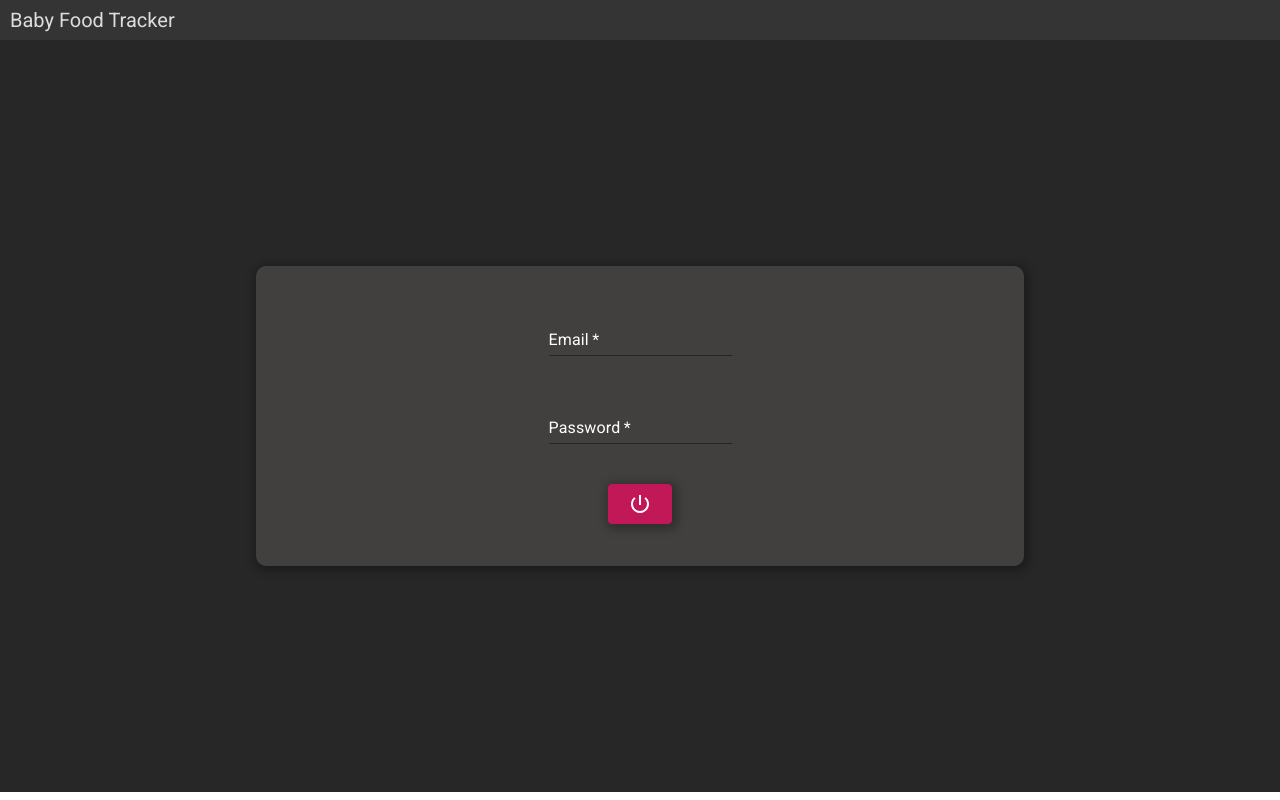
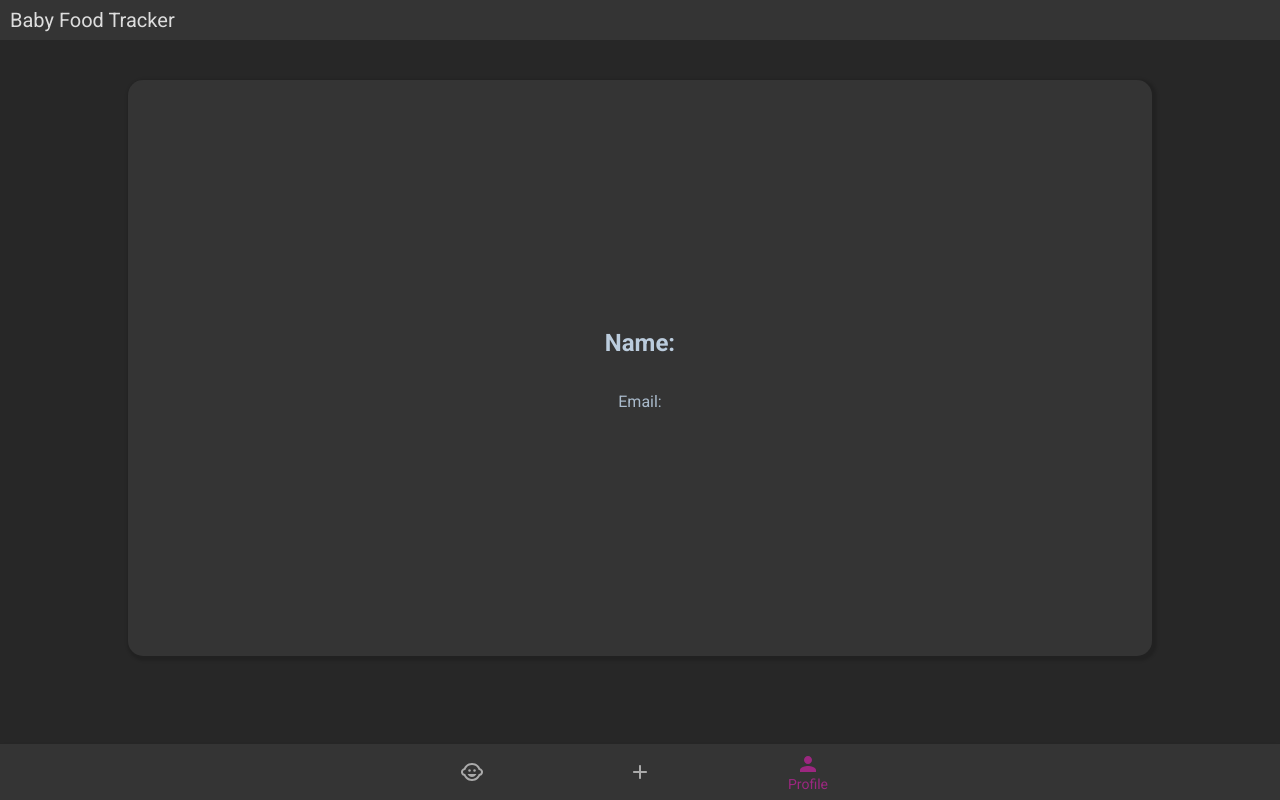
Before and after one commit to ZachBaird/baby-food-tracker, a React (Create React App) app in the folder frontend/: page /profile in a window 1280 px wide. Both pictures are taken after a click on the button 640 px from the left and 503 px from the top of the page. Built offline with nearby package versions, Linux system fonts and the light colour scheme; no server answers.

Commit message:
Cleaned up user services. Changed some styling. Skeleton Profile page.

```diff
--- a/frontend/src/pages/AddBabyPage.css
+++ b/frontend/src/pages/AddBabyPage.css
@@ -12,7 +12,7 @@
   align-items: center;
   justify-content: center;
   flex-direction: column;
-  background: #413e3e;
+  background: #343434;
   border-radius: 10px;
   padding: 20px;
 }
--- a/frontend/src/pages/LoginPage.js
+++ b/frontend/src/pages/LoginPage.js
@@ -1,9 +1,9 @@
 import { useState, useContext } from 'react';
-import axios from 'axios';
 import Box from '@mui/material/Box';
 import TextField from '@mui/material/TextField';
 import Button from '@mui/material/Button';
 import PowerSettingsNewIcon from '@mui/icons-material/PowerSettingsNew';
+import userService from '../services/userService';
 import { GlobalContext } from '../contexts/GlobalState';
 import { token, getCookieValue } from '../utilities/cookieHelpers';
 import './LoginPage.css';
@@ -17,20 +17,9 @@ const LoginPage = () => {
   const handleFormSubmit = async (e) => {
     e.preventDefault();
 
-    const params = new URLSearchParams();
-    params.append('email', email);
-    params.append('password', pass);
-
-    try {
-      const result = await axios.post(`http://localhost:5000/api/users/login`, params);
-
-      if (result.status === 200) {
-        const data = await result.data;
-        assignJwtToken(data.token);
-      }
-    } catch (err) {
-      console.warn(err);
-    }
+    const data = userService.login(email, pass);
+    if (data)
+      assignJwtToken(data.token);
   };
 
   if (!getCookieValue(token) || !jwtToken) {
--- /dev/null
+++ b/frontend/src/pages/ProfilePage.css
@@ -0,0 +1,26 @@
+.profile-container {
+  display: flex;
+  flex-direction: column;
+  align-items: center;
+  justify-content: center;
+  background: #343434;
+  width: 80%;
+  height: 80%;
+  margin: 40px auto;
+  border-radius: 15px;
+  box-shadow: 2px 2px 3px 3px rgba(0, 0, 0, 0.15);
+}
+
+.profile-container h2, .profile-container p {
+  display: flex;
+  align-items: center;
+  justify-content: space-between;
+}
+
+.profile-container h2 {
+  color: #bcd;
+}
+
+.profile-container p {
+  color: #abc;
+}
--- a/frontend/src/pages/ProfilePage.js
+++ b/frontend/src/pages/ProfilePage.js
@@ -1,13 +1,34 @@
-import { useEffect } from 'react';
+import { useEffect, useContext } from 'react';
 import { func } from 'prop-types';
+import { GlobalContext } from '../contexts/GlobalState';
+import userService from '../services/userService';
+import { token, getCookieValue } from '../utilities/cookieHelpers';
+import './ProfilePage.css';
 
 const propTypes = { setNav: func };
 
 const ProfilePage = ({ setNav }) => {
+  const { userData, assignUserData } = useContext(GlobalContext);
+
   useEffect(() => setNav('profile'));
+  useEffect(() => {
+    const setUserData = async () => {
+      if (Object.keys(userData).length === 0) {
+        const data = await userService.getUserInfo(getCookieValue(token));
+        if (data) assignUserData(data);
+      }
+    };
+
+    setUserData();
+  }, []);
 
   return (
-    <>profile</>
+    <div className="page-container">
+      <div className="profile-container">
+        <h2><span>Name:</span><span>{userData.name}</span></h2>
+        <p><span>Email:</span><span>{userData.email}</span></p>
+      </div>
+    </div>
   );
 };
 
--- /dev/null
+++ b/frontend/src/services/userService.js
@@ -0,0 +1,36 @@
+import axios from 'axios';
+
+const apiUrl = 'http://localhost:5000/api/users/';
+
+const generateHeaders = (token) => {
+  const config = {
+    headers: {
+      Authorization: `Bearer ${token}`,
+    },
+  };
+
+  return config;
+}
+
+const login = async (email, password) => {
+  const params = new URLSearchParams();
+  params.append('email', email);
+  params.append('password', password);
+
+  const result = await axios.post(`${apiUrl}login`, params);
+  return result.data;
+}
+
+const getUserInfo  = async (token) => {
+  const config = generateHeaders(token);
+
+  const result = await axios.get(`${apiUrl}me`, config);
+  return result.data;
+};
+
+const userService = {
+  login,
+  getUserInfo,
+};
+
+export default userService;
```
